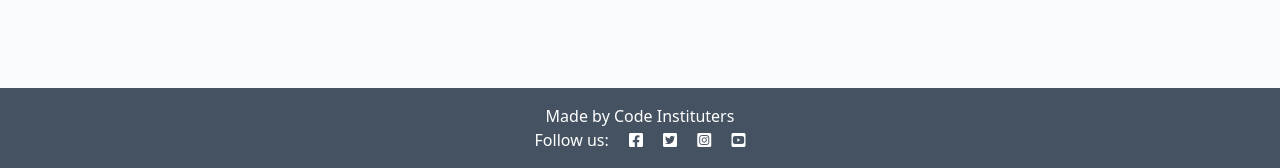
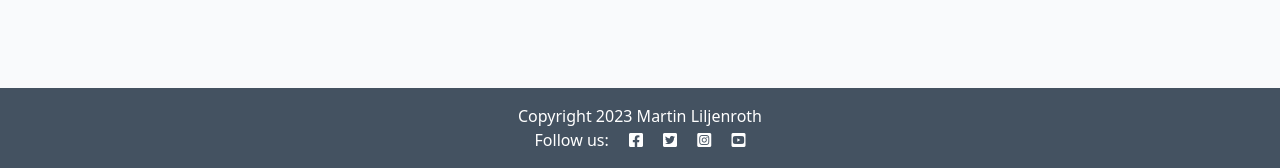
Before and after one commit to merin86/django-blog, a Django app: page / in a window 1280 px wide. Shown: the part 632-800 px from the top of the page. Run offline with Django 4.2, Linux system fonts and the light colour scheme; data that the repository does not hold is empty.

Commit message:
Add copyright block

```diff
--- a/blog/templates/blog/index.html
+++ b/blog/templates/blog/index.html
@@ -50,3 +50,6 @@
 
 <!-- index.html content ends here -->
 {% endblock %}
+{% block copyright %}
+Copyright 2023 Martin Liljenroth
+{% endblock %}
--- a/templates/base.html
+++ b/templates/base.html
@@ -61,7 +61,11 @@
 
     <!-- Footer -->
     <footer class="footer mt-auto py-3 dark-bg">
-        <p class="m-0 text-center text-white">Made by Code Instituters</p>
+        <p class="m-0 text-center text-white">
+            {% block copyright %}
+            Made by Code Instituters
+            {% endblock copyright %}
+        </p>
         <p class="m-0 text-center text-white">Follow us: <i class="fab fa-facebook-square ms-3"></i>
             <i class="fab fa-twitter-square ms-3"></i>
             <i class="fab fa-instagram-square ms-3"></i>
```
